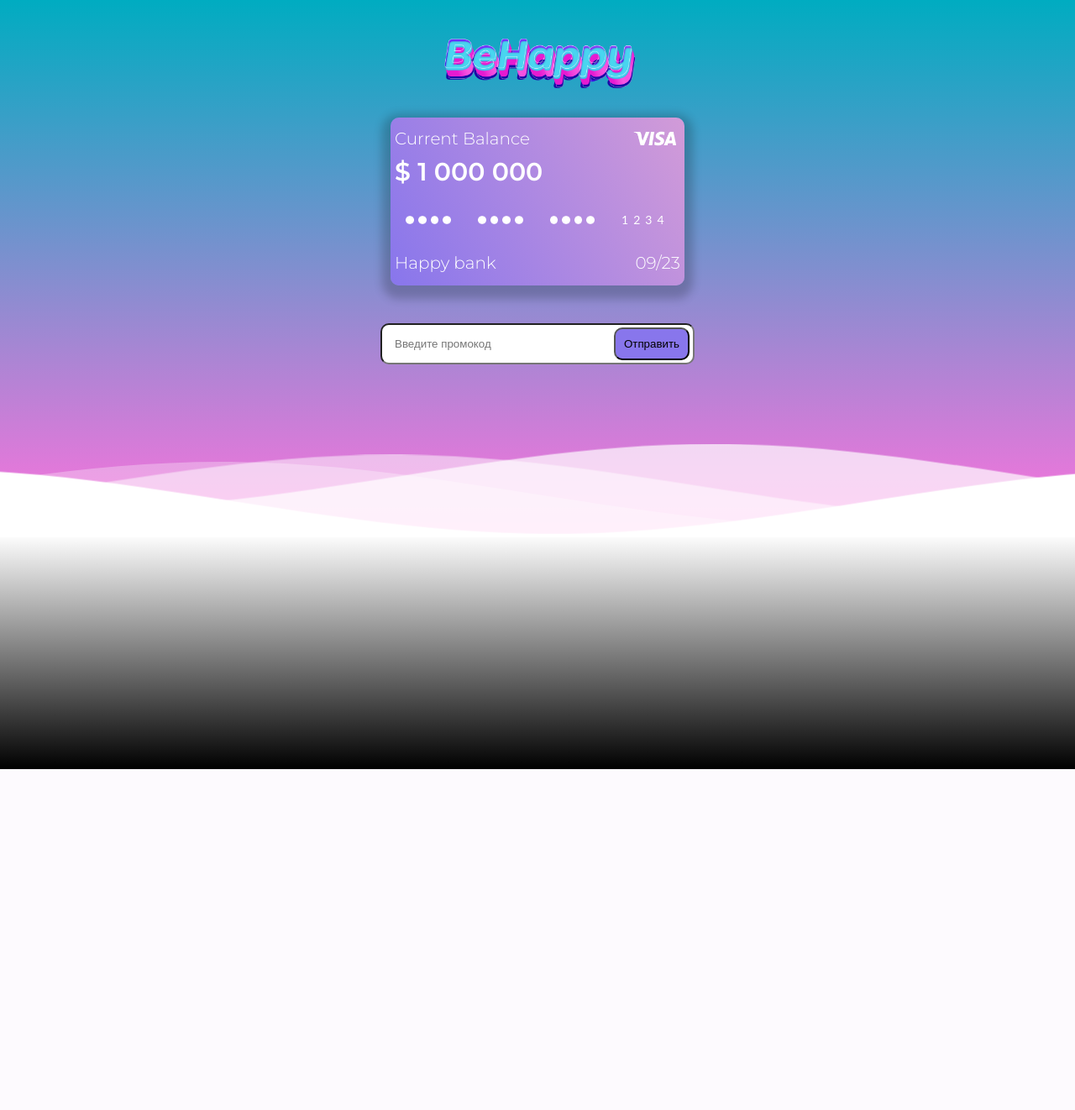
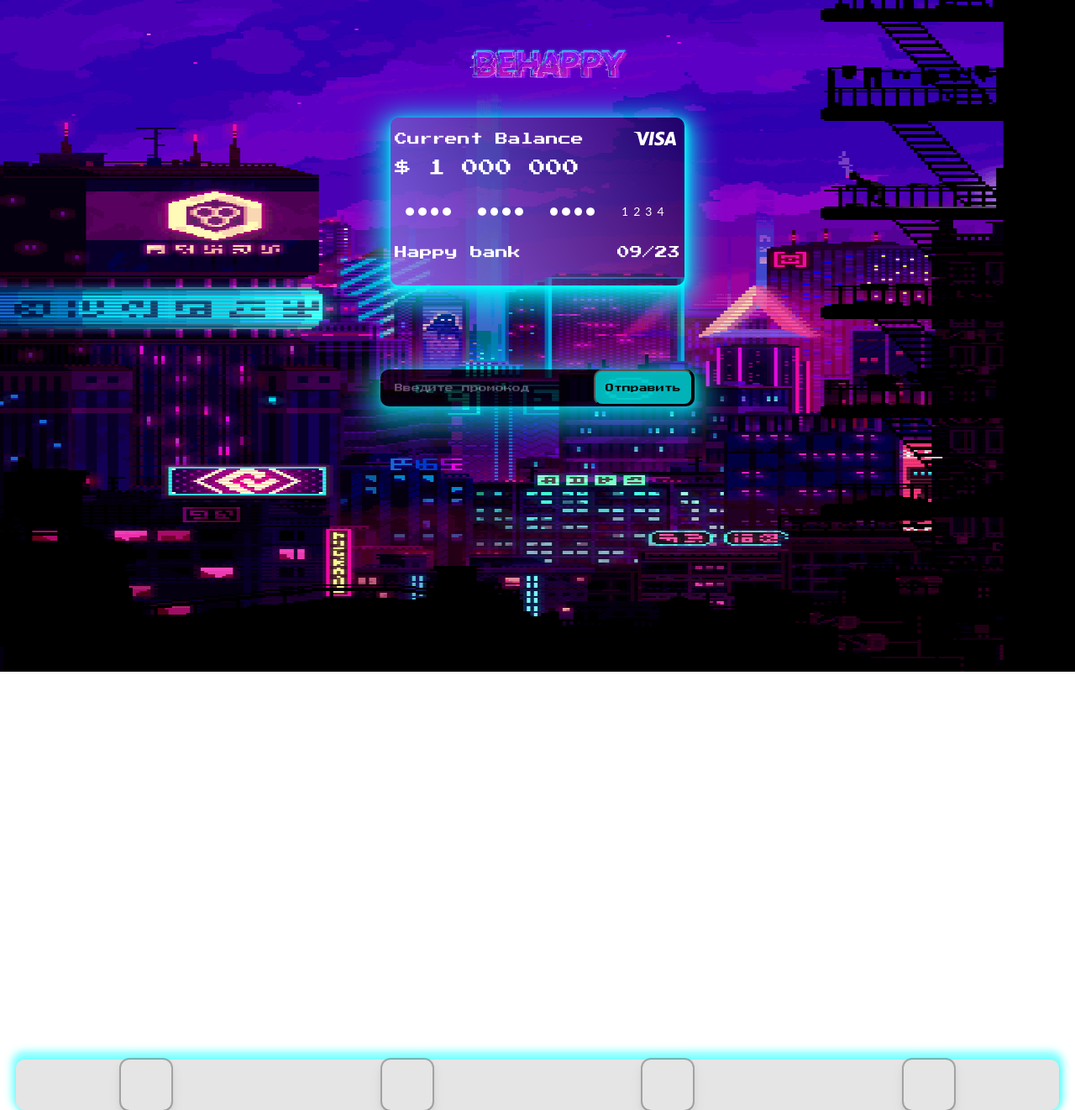
Before and after one commit to tvizzi11k/Zalupa, a Python web app: template templates/index.html in a window 1280 px wide. Shown: the whole page at 84% size. Before the commit the page ends 916 px from the top, so only its background shows below. Run offline with Jinja, Linux system fonts and the light colour scheme; the template is opened without the code that fills it, so the values that code supplies are empty.

Commit message:
EEEEEyyyyyyyy

```diff
--- a/static/index.css
+++ b/static/index.css
@@ -1,5 +1,5 @@
 /*шрифты*/
-@import url('https://fonts.googleapis.com/css2?family=Montserrat:ital,wght@0,100..900;1,100..900&display=swap');
+@import url('https://fonts.googleapis.com/css2?family=Press+Start+2P&display=swap');
 
 /*reset css*/
 html, body, div, span, applet, object, iframe,
@@ -30,6 +30,7 @@ footer, header, hgroup, menu, nav, section {
 }
 body {
 	line-height: 1;
+  position: relative;
 }
 ol, ul {
 	list-style: none;
@@ -48,20 +49,22 @@ table {
 }
 
 h1 {
-  font-family: "Montserrat", sans-serif;
+  font-family: "Press Start 2P", system-ui;
   font-optical-sizing: auto;
-  font-weight: 600;
-  font-size: 30px;
+  font-weight: 400;
+  font-size: 20px;
 }
 p {
-  font-family: "Montserrat", sans-serif;
+  font-family: "Press Start 2P", system-ui;
   font-optical-sizing: auto;
   font-weight: 300;
-  font-size: 20px;
+  font-size: 15px;
 }
 
-.mr-10{
-  margin-top:10px;
+.container{
+  background-image: url('./img/bg.gif');
+  background-repeat: no-repeat;
+  background-size: 100% 100%;
 }
 
 .flex { /*Flexbox for containers*/
@@ -75,7 +78,7 @@ p {
 .header {
   position: relative;
   text-align: center;
-  background: linear-gradient(180deg, rgba(0,172,193,1) 0% ,rgb(300,114,221,1) 100%);
+
   color: white;
 }
 
@@ -99,8 +102,11 @@ p {
   display: flex;
   flex-direction: column;
   padding: 5px;
-  box-shadow: 0px 6px 11px 10px rgba(0, 0, 0, 0.2);
-  background-image: linear-gradient(241deg, rgb(210, 155, 216, 1) 0% ,rgb(136, 118, 236, 1) 100%)
+  box-shadow: 0px 10px 30px 15px rgba(0,255,255,0.7),
+  1px 2px 4px 0px rgba(0,255,255,0.7),
+  2px 4px 8px 0px rgba(0,255,255,0.7),
+  2px 4px 16px 0px rgba(0,255,255,0.7);
+  background-image: linear-gradient(241deg, rgb(000, 000, 000, 0.4) 0% ,rgb(136, 118, 236, 0.8) 100%)
 }
 
 .card-top{
@@ -153,19 +159,36 @@ p {
 }
 
 .form-input__control{
-  padding: 15px;
+  padding: 17px;
   width: 340px;
   border-radius: 10px;
-  margin-top: 45px;
+  border: none;
+  margin-top: 100px;
+  background-color: rgb(0,0,0);
+  color: white;
+  font-family: "Press Start 2P", system-ui;
+  font-optical-sizing: auto;
+  font-weight: 300;
+  font-size: 10px;
+  opacity: 0.7;
+  box-shadow: 0px 10px 30px 15px rgba(0,255,255,0.7),
+  1px 2px 4px 0px rgba(0,255,255,0.7),
+  2px 4px 8px 0px rgba(0,255,255,0.7),
+  2px 4px 16px 0px rgba(0,255,255,0.7);
 }
 
 .form-input__btn{
   position: absolute;
+  height: 43px;
   right: 6px;
-  top: 4px;
-  padding: 10px;
-  background: #8876ec;
-  top: 50px;
+  padding: 12px;
+  background: rgba(0,255,255,0.7);
+  font-family: "Press Start 2P", system-ui;
+  font-optical-sizing: auto;
+  font-weight: 300;
+  font-size: 10px;
+  top: 100px;
+  right: 2px;
   border-radius: 10px;
 }
 
@@ -182,12 +205,42 @@ p {
 .footer{
   height: 280px;
   text-align: center;
-  background: linear-gradient(180deg, #fff 0% ,rgb(000,00,0,1) 100%);
 }
 
+.nav-menu {
+  height: 310px;
+  border-radius: 10px;
+  width: 97%;
+  margin-top: 58%;
+  background-color: rgba(0,0,0, 0.1);
+  display: flex;
+  justify-content: flex-end;
+  align-content: center;
+  align-items: center;
+  flex-direction: column;
+  box-shadow: 0px -5px 10px 5px rgba(0, 255, 255, 0.5), 1px 2px 4px 0px rgba(0, 255, 255, 0.3), 2px 4px 8px 0px rgba(0, 255, 255, 0.2);
+}
+
+.nav-menu_cnt{
+  display: flex;
+  flex-direction: row;
+  justify-content: space-around;
+  width: 100%;
+}
+
+.nav-menu_btn{
+  width: 60px;
+  height: 60px;
+  border: 0px solid;
+  border-radius: 10px;
+  box-shadow: 0px 0px 0px 2px rgba(111,111,111,0.5),
+  0px 2px 4px rgba(111,111,111,0.1),
+  0px 4px 8px rgba(111,111,111,0.1),
+  0px 8px 16px rgba(111,111,111,0.1);
+}
 /* Animation */
 
-.parallax > use {
+/* .parallax > use {
   animation: move-forever 25s cubic-bezier(.55,.5,.45,.5)     infinite;
 }
 .parallax > use:nth-child(1) {
@@ -213,7 +266,7 @@ p {
   100% {
     transform: translate3d(85px,0,0);
   }
-}
+} */
 
 /*Shrinking for mobile*/
 @media (max-width: 768px) {
--- a/templates/index.html
+++ b/templates/index.html
@@ -7,10 +7,11 @@
   <title>Document</title>
 </head>
 <body>
+  <div class="container">
     <div class="header">
     <!--Content before waves-->
       <div class="inner-header flex">
-      <img src="/static/img/logoBEHAPPY.PNG" alt="logo-BEHAPPY" height="120" class="header__logo">
+        <img src="/static/img/logo-BEHAPPY.PNG" alt="logo-BEHAPPY" height="120" class="header__logo">
         <div class="card">
           <div class="card-top">
             <p>Current Balance</p>
@@ -56,7 +57,7 @@
       </form>
     </div>
   <!--Waves Container-->
-    <div>
+    <!-- <div>
       <svg class="waves" xmlns="http://www.w3.org/2000/svg" xmlns:waves="http://www.w3.org/1999/xlink"
         viewBox="0 24 150 28" preserveAspectRatio="none" shape-rendering="auto">
           <defs>
@@ -69,14 +70,34 @@
             <use xlink:href="#gentle-wave" x="48" y="7" fill="#fff" />
           </g>
       </svg>
+    </div> -->
+  <!--Waves end-->
+    <div class="footer flex">
+        <div class="nav-menu">
+          <ul class="nav-menu_cnt">
+            <li class="nav-menu_btn">
+              <a href="#">
+                <img src="" alt="">
+              </a>
+            </li>
+            <li class="nav-menu_btn">
+              <a href="#">
+                <img src="" alt="">
+              </a>
+            </li>
+            <li class="nav-menu_btn">
+              <a href="#">
+                <img src="" alt="">
+              </a>
+            </li>
+            <li class="nav-menu_btn">
+              <a href="#">
+                <img src="" alt="">
+              </a>
+            </li>
+          </ul>
         </div>
-  <!--Waves end-->
     </div>
-  <!--Header ends-->
-
-  <div class="footer flex">
-
   </div>
-  <!--Content ends-->
 </body>
 </html>
```
Also changed, not shown: templates/password_page.html (+4 -8 lines), static/img/bg.gif (added), static/img/logo-BEHAPPY.png (added). Lines whose indentation alone changed are shown as unchanged.
